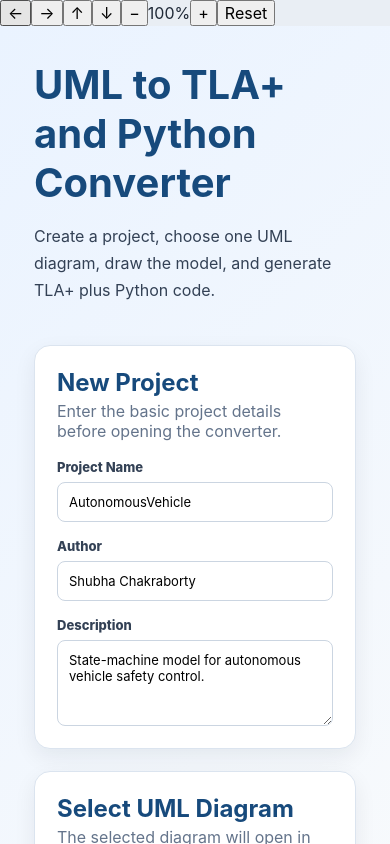
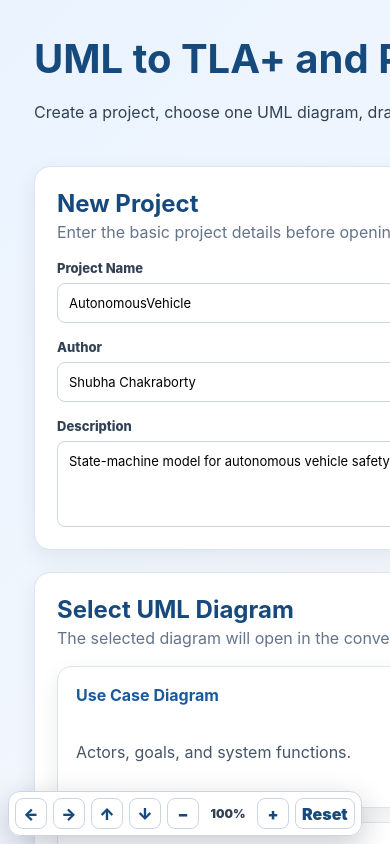
Before and after one commit to Shubha-fm/uml2tla-app, a React (Vite) app in the folder frontend/: page / in a window 390 px wide. Shown: the top 844 px of the page. Built offline with nearby package versions, Linux system fonts and the light colour scheme.

Commit message:
Add mobile canvas styling and responsive design

```diff
--- a/frontend/src/styles.css
+++ b/frontend/src/styles.css
@@ -1251,3 +1251,210 @@ body,
     margin-top: 16px !important;
   }
 }
+
+/* Mobile canvas panning, left-right swipe, and zoom controls */
+.svg-stage {
+  position: relative;
+  overflow: auto !important;
+  -webkit-overflow-scrolling: touch;
+  touch-action: pan-x pan-y pinch-zoom !important;
+  background: #f8fafc;
+}
+
+.svg-zoom-wrap {
+  position: relative;
+  min-width: 900px;
+  min-height: 560px;
+}
+
+.svg-zoom-wrap svg {
+  display: block;
+  width: 100% !important;
+  height: 100% !important;
+}
+
+.mobile-canvas-tools {
+  position: sticky;
+  top: 8px;
+  left: 8px;
+  z-index: 30;
+  width: max-content;
+  display: flex;
+  align-items: center;
+  gap: 6px;
+  padding: 6px;
+  margin: 8px;
+  background: rgba(255, 255, 255, 0.96);
+  border: 1px solid #cbd5e1;
+  border-radius: 10px;
+  box-shadow: 0 8px 24px rgba(15, 23, 42, 0.14);
+}
+
+.mobile-canvas-tools button {
+  min-width: 34px;
+  height: 32px;
+  border: 1px solid #cbd5e1;
+  background: #ffffff;
+  color: #174a7c;
+  border-radius: 7px;
+  font-weight: 800;
+  cursor: pointer;
+}
+
+.mobile-canvas-tools span {
+  min-width: 46px;
+  text-align: center;
+  color: #334155;
+  font-size: 12px;
+  font-weight: 800;
+}
+
+.mobile-canvas-tools button:hover {
+  background: #eaf3ff;
+}
+
+/* Let users swipe the workspace horizontally on small screens */
+@media (max-width: 900px) {
+  .body {
+    overflow-x: auto;
+    overflow-y: hidden;
+  }
+
+  .sidebar {
+    width: 230px;
+    min-width: 230px;
+  }
+
+  .workspace {
+    min-width: 760px;
+  }
+
+  .convert-layout {
+    min-width: 760px;
+  }
+
+  .mobile-canvas-tools {
+    display: flex;
+    transform: scale(0.95);
+    transform-origin: top left;
+  }
+
+  .svg-stage {
+    min-height: 360px;
+  }
+
+  .svg-zoom-wrap {
+    min-width: 900px;
+    min-height: 560px;
+  }
+}
+
+@media (min-width: 901px) {
+  .mobile-canvas-tools {
+    opacity: 0.92;
+  }
+}
+
+
+/* Whole app zoom, horizontal swipe, and full-page panning */
+html,
+body,
+#root {
+  width: 100%;
+  min-height: 100%;
+  overflow: hidden !important;
+}
+
+.app-viewport {
+  --app-zoom: 1;
+  width: 100vw;
+  height: 100vh;
+  overflow: auto;
+  -webkit-overflow-scrolling: touch;
+  overscroll-behavior: contain;
+  touch-action: pan-x pan-y pinch-zoom;
+  background: #e9eef4;
+}
+
+.app-scale-content {
+  zoom: var(--app-zoom);
+  min-width: max(1200px, 100vw);
+  min-height: max(760px, 100vh);
+  transform-origin: top left;
+}
+
+.whole-app-tools {
+  position: fixed;
+  right: 12px;
+  bottom: 12px;
+  z-index: 9999;
+  display: flex;
+  align-items: center;
+  gap: 6px;
+  padding: 7px;
+  background: rgba(255, 255, 255, 0.97);
+  border: 1px solid #cbd5e1;
+  border-radius: 12px;
+  box-shadow: 0 10px 30px rgba(15, 23, 42, 0.22);
+}
+
+.whole-app-tools button {
+  min-width: 34px;
+  height: 32px;
+  border: 1px solid #cbd5e1;
+  background: #ffffff;
+  color: #174a7c;
+  border-radius: 8px;
+  font-weight: 900;
+  cursor: pointer;
+}
+
+.whole-app-tools button:hover {
+  background: #eaf3ff;
+}
+
+.whole-app-tools span {
+  min-width: 46px;
+  text-align: center;
+  color: #334155;
+  font-size: 12px;
+  font-weight: 900;
+}
+
+/* Keep whole app wider than the phone screen so users can swipe left and right */
+@media (max-width: 900px) {
+  .app-scale-content {
+    min-width: 1180px;
+    min-height: 820px;
+  }
+
+  .app {
+    min-width: 1180px;
+  }
+
+  .body {
+    overflow: visible !important;
+  }
+
+  .workspace {
+    min-width: 880px !important;
+  }
+
+  .convert-layout {
+    min-width: 880px !important;
+  }
+
+  .whole-app-tools {
+    left: 8px;
+    right: auto;
+    bottom: 8px;
+    max-width: calc(100vw - 16px);
+    overflow-x: auto;
+    padding: 6px;
+  }
+
+  .whole-app-tools button {
+    min-width: 32px;
+    height: 31px;
+  }
+}
```
